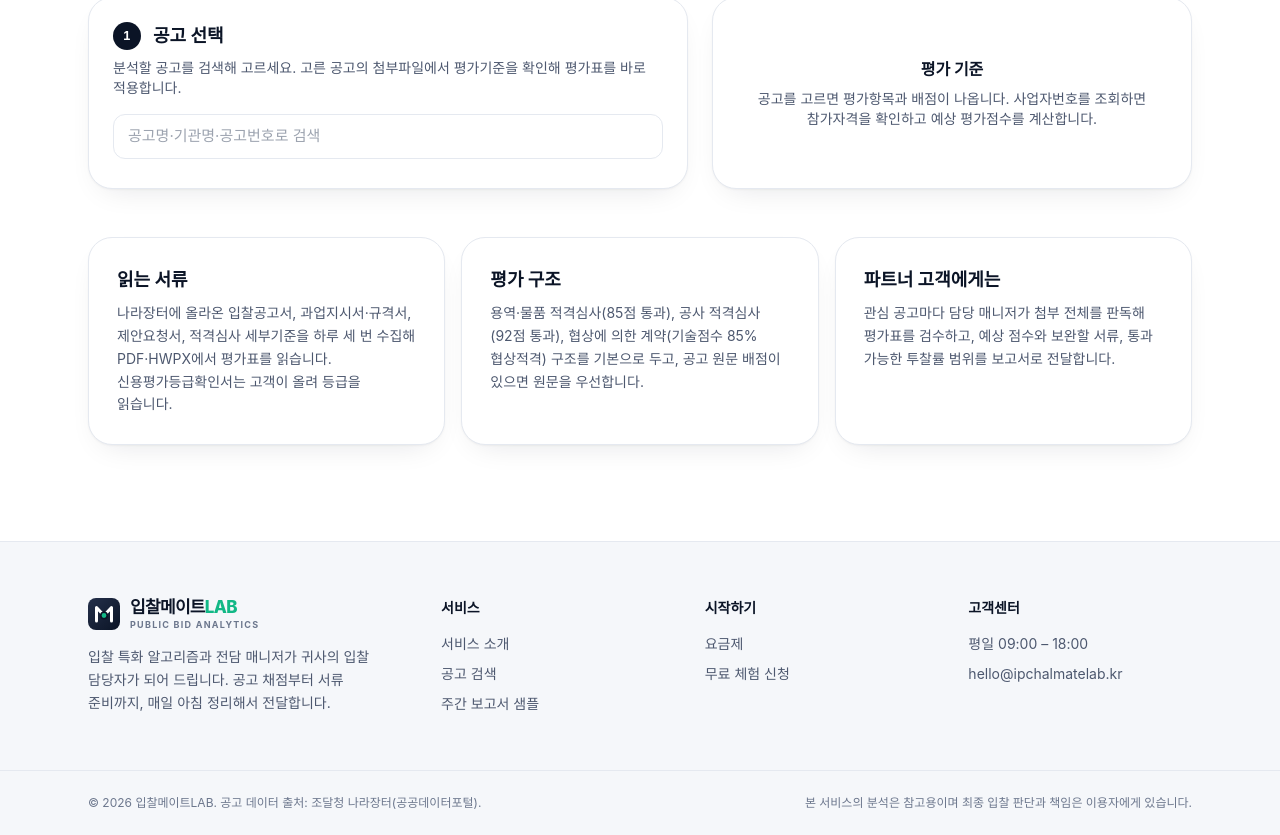
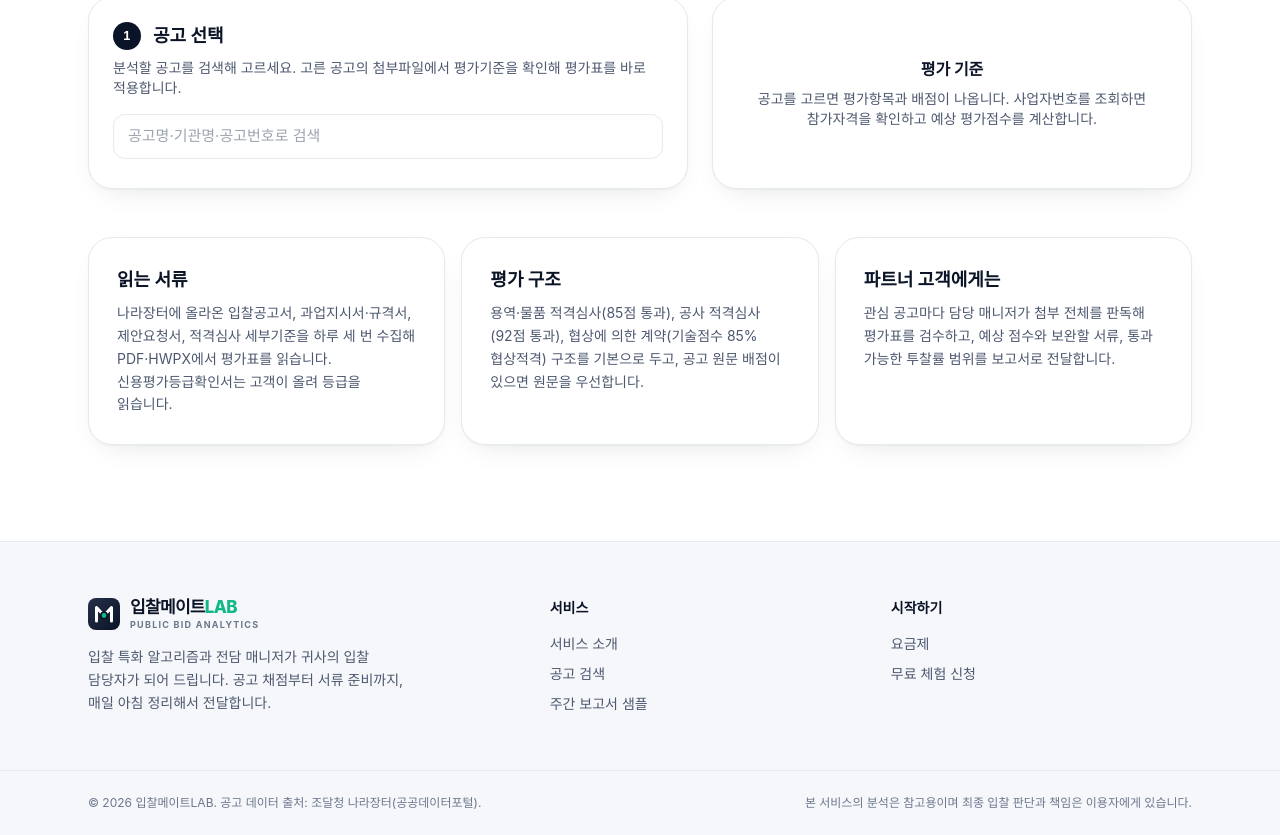
Before and after one commit to nparkup/vidding, a Next.js app: page /premium in a window 1280 px wide. Shown: the part 1109-1944 px from the top of the page. Built offline with nearby package versions, Linux system fonts and the light colour scheme; a web font is replaced by a local one.

Commit message:
푸터 고객센터 안내 삭제 (#55)
Co-Authored-By: Claude Opus 5.5 <noreply@anthropic.com>

```diff
--- a/src/components/SiteFooter.tsx
+++ b/src/components/SiteFooter.tsx
@@ -4,7 +4,7 @@ import { Logo } from "./Logo";
 export function SiteFooter() {
   return (
     <footer className="mt-24 border-t border-ink-100 bg-paper text-ink-500">
-      <div className="container-x grid gap-10 py-14 md:grid-cols-[1.4fr_1fr_1fr_1fr]">
+      <div className="container-x grid gap-10 py-14 md:grid-cols-[1.4fr_1fr_1fr]">
         <div>
           <Logo />
           <p className="mt-4 max-w-xs text-sm leading-relaxed">
@@ -26,13 +26,6 @@ export function SiteFooter() {
             <li><Link href="/apply" className="hover:text-ink">무료 체험 신청</Link></li>
           </ul>
         </div>
-        <div>
-          <p className="text-sm font-bold text-ink">고객센터</p>
-          <ul className="mt-4 space-y-2.5 text-sm">
-            <li>평일 09:00 – 18:00</li>
-            <li>hello@ipchalmatelab.kr</li>
-          </ul>
-        </div>
       </div>
       <div className="border-t border-ink-100">
         <div className="container-x flex flex-col gap-2 py-6 text-xs text-ink-400 sm:flex-row sm:justify-between">
```
